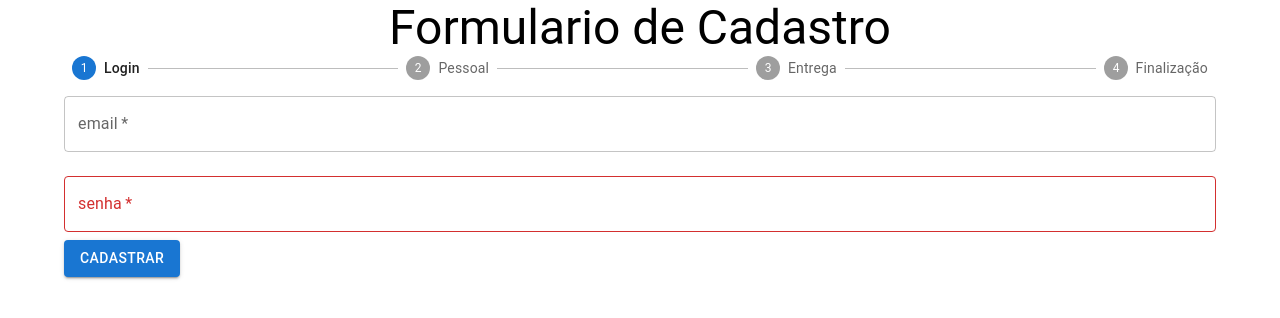
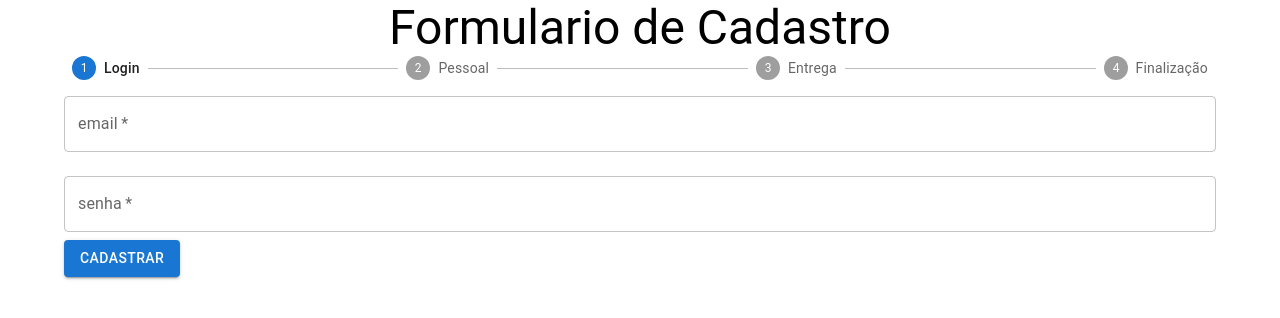
Before and after one commit to renanp96/formcadastro_alura, a React (Create React App) app: page / in a window 1280 px wide. Shown: the top 318 px of the page. Built offline with nearby package versions, Linux system fonts and the light colour scheme.

Commit message:
Projeto finalizado

```diff
--- a/src/App.js
+++ b/src/App.js
@@ -1,8 +1,8 @@
 import React, { Component } from "react";
 import FormularioCadastro from "./components/FormularioCadastro/FormularioCadastro";
 import { Container, Typography } from "@mui/material";
+import ValidacoesCadastro from "./contexts/ValidacoesCadastro";
 import { validarCPF, validarSenha } from "./models/cadastro";
-import ValidacoesCadastro from "./contexts/ValidacoesCadastro";
 import "./App.css";
 
 
@@ -13,7 +13,7 @@ class App extends Component {
         <Typography variant="h3" c component="h1" align="center">
           Formulario de Cadastro
         </Typography>
-        <ValidacoesCadastro.Provider value={{cpf:validarCPF, senha:validarSenha}}>
+        <ValidacoesCadastro.Provider value={{ cpf: validarCPF, senha: validarSenha }}>
           <FormularioCadastro enviar={enviar} />
         </ValidacoesCadastro.Provider>
       </Container>
--- a/src/components/FormularioCadastro/DadosPessoais.jsx
+++ b/src/components/FormularioCadastro/DadosPessoais.jsx
@@ -1,6 +1,7 @@
 import React, { useState, useContext } from "react"
 import { Button, TextField, Switch, FormControlLabel } from "@mui/material";
 import ValidacoesCadastro from "../../contexts/ValidacoesCadastro";
+import useErros from "../../hooks/useErros";
 
 function DadosPessoais({ enviar }) {
   const [nome, setNome] = useState("");
@@ -8,25 +9,8 @@ function DadosPessoais({ enviar }) {
   const [cpf, setCPF] = useState("");
   const [promocoes, setPromocoes] = useState(true);
   const [novidades, setNovidades] = useState(true);
-  const [errors, setErrors] = useState({ cpf: { valido: true, texto: "" } });
-
   const validacoes = useContext(ValidacoesCadastro);
-  function validarCampos(event){
-    const {name, value} = event.target;
-    const novoEstado = {...errors};
-    novoEstado[name] = validacoes[name](value);
-
-    setErrors(novoEstado);
-  }
-
-  function enviarForm(){
-    for(let campo in errors){
-      if(!errors[campo].valido){
-        return false;
-      }
-    }
-    return true;
-  }
+  const [errors, validarCampos, enviarForm] = useErros(validacoes);
 
   return (
     <form
--- a/src/components/FormularioCadastro/DadosUsuario.jsx
+++ b/src/components/FormularioCadastro/DadosUsuario.jsx
@@ -1,29 +1,13 @@
 import { Button, TextField } from "@mui/material";
 import React, { useState, useContext } from "react";
 import ValidacoesCadastro from "../../contexts/ValidacoesCadastro";
+import useErros from "../../hooks/useErros";
 
 function DadosUsuario({ enviar }) {
   const [email, setEmail] = useState("");
   const [senha, setSenha] = useState("");
-  const [errors, setErrors] = useState({ senha: { valido: true, texto: "" } });
-
   const validacoes = useContext(ValidacoesCadastro);
-  function validarCampos(event){
-    const {name, value} = event.target;
-    const novoEstado = {...errors};
-    novoEstado[name] = validacoes[name](value);
-
-    setErrors(novoEstado);
-  }
-
-  function enviarForm(){
-    for(let campo in errors){
-      if(!errors[campo].valido){
-        return false;
-      }
-    }
-    return true;
-  }
+  const [errors, validarCampos, enviarForm] = useErros(validacoes);
 
   return (
     <form
--- a/src/contexts/ValidacoesCadastro.js
+++ b/src/contexts/ValidacoesCadastro.js
@@ -1,5 +1,12 @@
 import React from 'react';
 
-const ValidacoesCadastro = React.createContext();
+const ValidacoesCadastro = React.createContext(
+    { cpf: semValidacao, senha: semValidacao }
+);
+
+function semValidacao(dados){
+    console.log(dados);
+    return {valido: true, texto: ""}
+}
 
 export default ValidacoesCadastro;
--- /dev/null
+++ b/src/hooks/useErros.js
@@ -0,0 +1,34 @@
+import React, { useState } from 'react';
+
+export default function useErros(validacoes) {
+  const estadoInicial = criarEstadoInicial(validacoes);
+  const [errors, setErrors] = useState({ senha: estadoInicial});
+
+  function validarCampos(event) {
+    const { name, value } = event.target;
+    const novoEstado = { ...errors };
+    novoEstado[name] = validacoes[name](value);
+
+    setErrors(novoEstado);
+  }
+
+  function enviarForm(){
+    for(let campo in errors){
+      if(!errors[campo].valido){
+        return false;
+      }
+    }
+    return true;
+  }
+
+  return [errors, validarCampos, enviarForm];
+
+}
+
+function criarEstadoInicial(validacoes){
+  const estadoInicial = {  };
+  for(let campo in validacoes){
+    estadoInicial[campo] = { valido: true, texto: "" }
+  }
+  return estadoInicial;
+}
```
